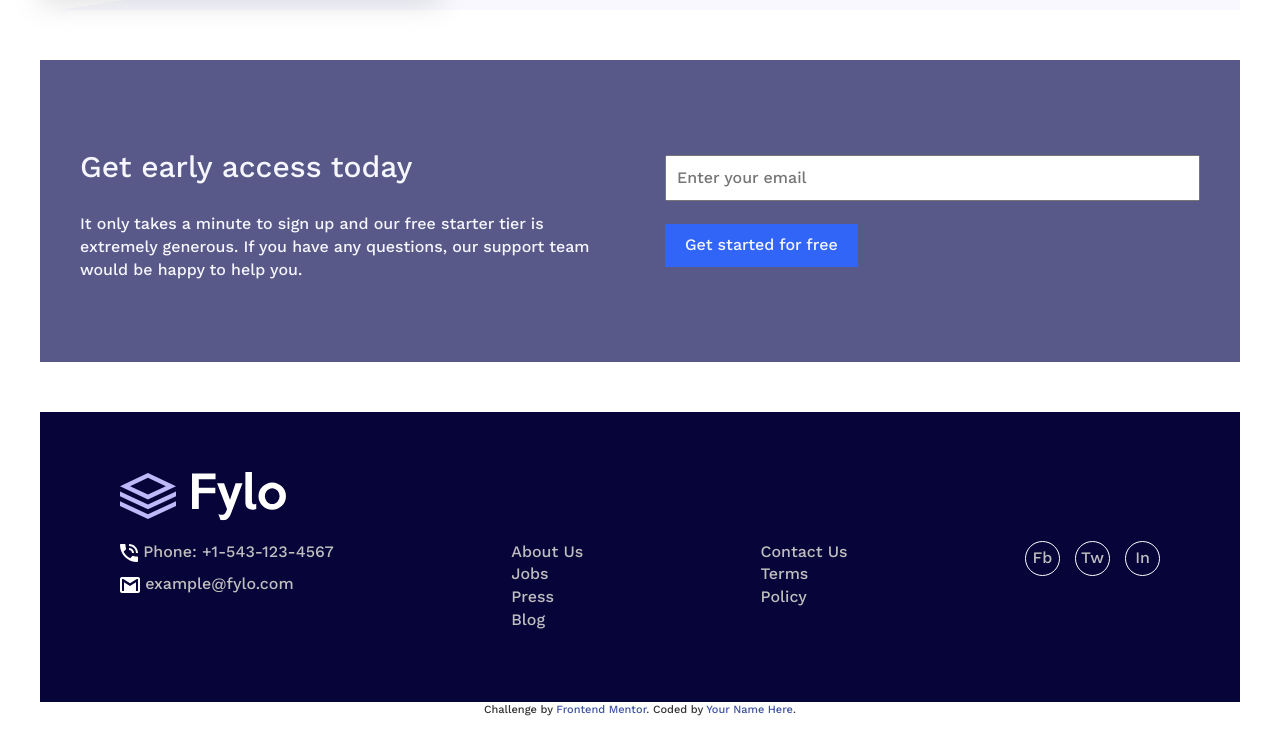
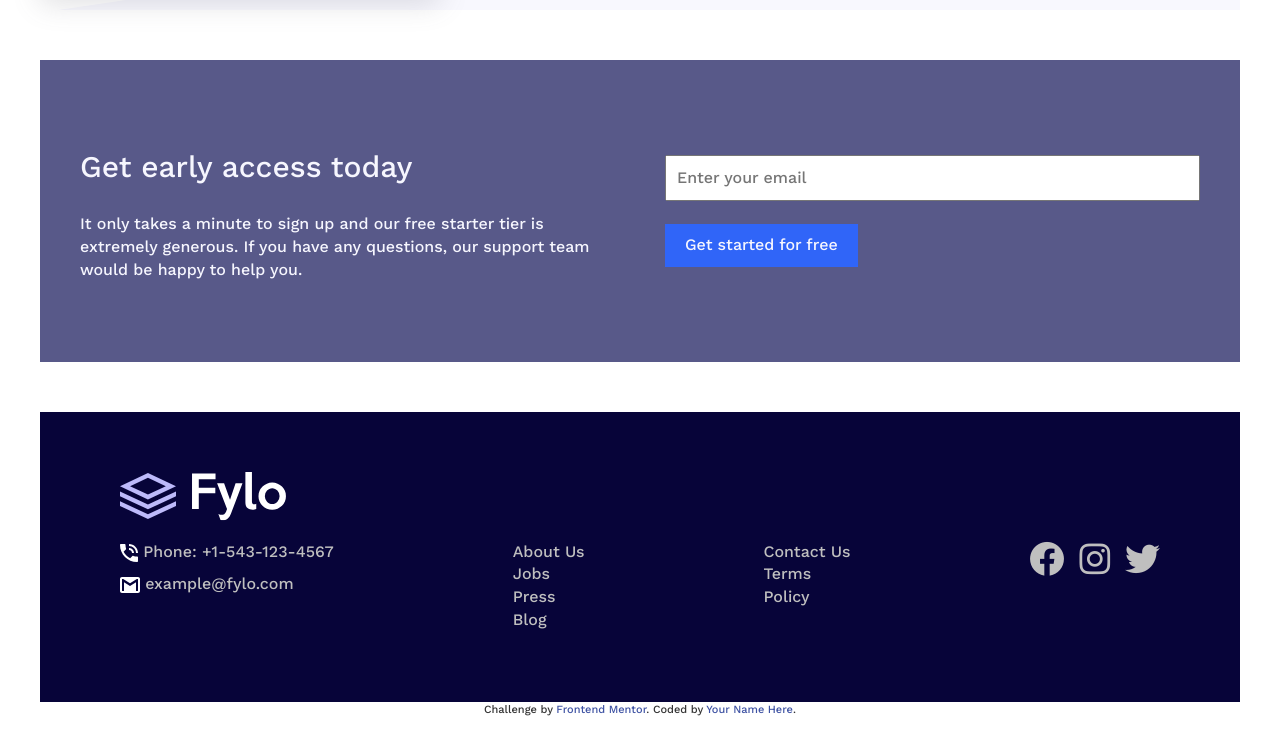
Before and after one commit to dnyanesh-ghodse07/frontend-mentor-ch1, a plain HTML site: page index.html in a window 1280 px wide. Shown: the part 1531-2285 px from the top of the page. Drawn offline with nearby package versions, Linux system fonts and the light colour scheme.

Commit message:
icons added

```diff
--- a/index.html
+++ b/index.html
@@ -9,6 +9,10 @@
     <link
       href="https://fonts.googleapis.com/css2?family=Raleway&family=Roboto+Mono:wght@100;500;600&family=Ubuntu:wght@300;500&family=Work+Sans:wght@100;200;500&display=swap"
       rel="stylesheet"
+    />
+    <link
+      rel="stylesheet"
+      href="https://cdnjs.cloudflare.com/ajax/libs/font-awesome/6.4.2/css/all.min.css"
     />
     <link
       rel="stylesheet"
@@ -165,9 +169,9 @@
           </ul>
         </div>
         <div class="social">
-          <div class="fb">Fb</div>
-          <div class="tw">Tw</div>
-          <div class="in">In</div>
+          <i class="fa-brands fa-facebook"></i>
+          <i class="fa-brands fa-instagram"></i>
+          <i class="fa-brands fa-twitter"></i>
         </div>
       </div>
     </footer>
--- a/style.css
+++ b/style.css
@@ -308,14 +308,8 @@ nav .navbar {
   display: flex;
   gap: 15px;
 }
-.social div {
-  width: 35px;
-  height: 35px;
-  border: 1px solid #fff;
-  border-radius: 50%;
-  display: flex;
-  justify-content: center;
-  align-items: center;
+.social {
+  font-size: 35px;
 }
 
 @media (max-width: 375px) {
@@ -329,4 +323,8 @@ nav .navbar {
     flex-direction: column;
     gap: 40px;
   }
+  .social {
+    display: flex;
+    justify-content: center;
+  }
 }
```
